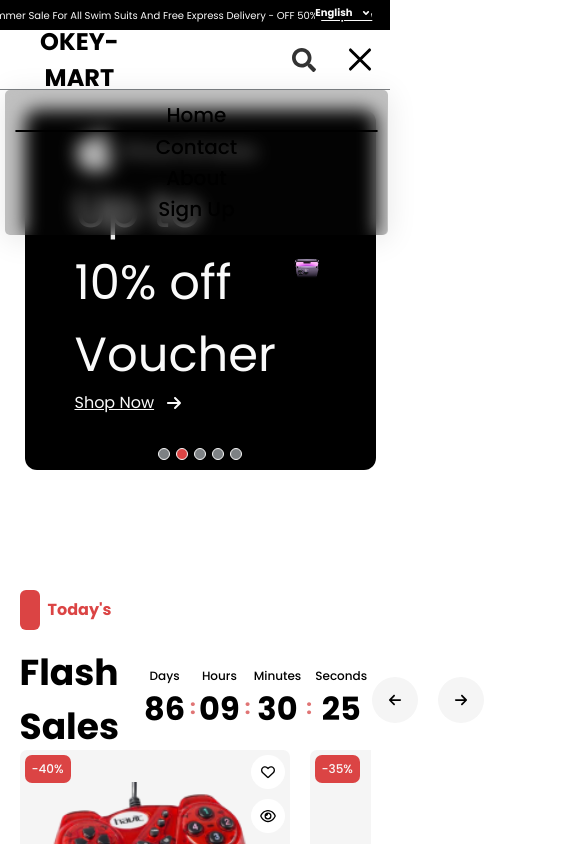
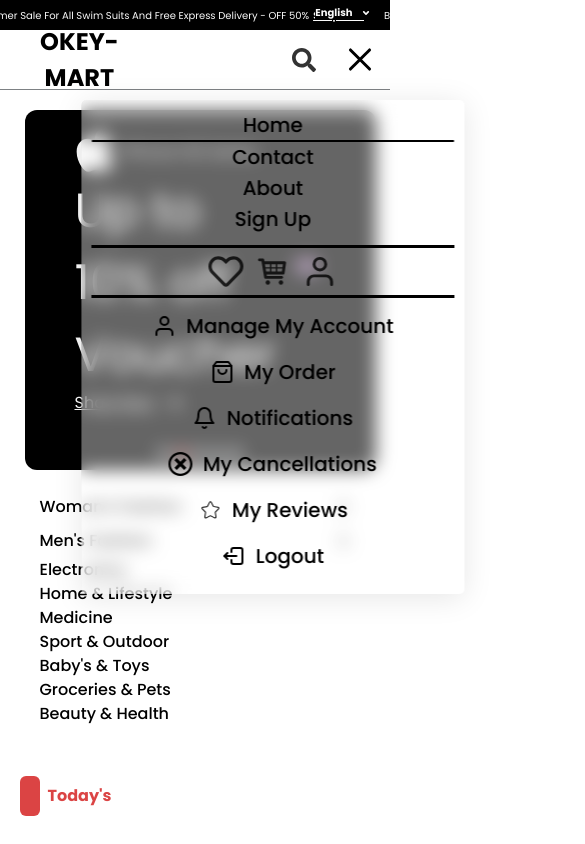
Before and after one commit to emmzyrayz/Okey_mart_V2, a Next.js app: page / in a window 390 px wide. Both pictures are taken after a click on the element 360 px from the left and 59 px from the top of the page. Shown: the top 844 px of the page, 585 px wide, since content can reach past the window. Built offline with nearby package versions, Linux system fonts and the light colour scheme.

Commit message:
fixed homepage

```diff
--- a/src/components/action/page.tsx
+++ b/src/components/action/page.tsx
@@ -6,7 +6,7 @@
 
 export default function Action() {
     return (
-      <div className="action_section flex flex-row w-full items-center justify-center gap-4">
+      <div className="action_section flex flex-row flex-wrap w-full items-center justify-center gap-4">
         <div className="action_1">
           <div className="top">
             <div className="shade-1">
--- a/src/components/hamburger/ham.css
+++ b/src/components/hamburger/ham.css
@@ -62,17 +62,17 @@
 .mobile_menu {
     display: none;
     flex-direction: column;
-    background: rgba(12, 12, 12, 0.26);
+    background: rgba(255, 255, 255, 0.397);
     border-radius: 16px;
     box-shadow: 0 4px 30px rgba(0, 0, 0, 0.1);
     backdrop-filter: blur(8.8px);
     -webkit-backdrop-filter: blur(8.8px);
     transition: all 0.3s ease;
     border-radius: 5px;
-    top: 50px;
+    top: 60px;
     left: -62%;
     padding: 10px;
-    /* transform: translateX(20%); */
+    transform: translateX(20%);
     width: 98vw;
     align-items: center;
     justify-content: center;
@@ -91,6 +91,7 @@
 
 ul>li:hover {
     background: rgba(12, 12, 12, 0.46);
+    color: var(--text);
 }
 
 ul>li>a>hr {
@@ -115,3 +116,76 @@
     border: 1px solid black;
     border-radius: 10px;
 }
+
+/* Mobile shop nav */
+.mobile_shop_nav {
+    width: 100%;
+    margin-top: 10px;
+    border-top: 3px solid var(--black);
+    border-bottom: 3px solid var(--black);
+    align-items: center;
+    justify-content: center;
+    padding: 5px;
+    gap: 10px;
+
+    .liked,
+    .cart,
+    .user {
+        width: 37px;
+        height: 37px;
+
+        .absolute {
+            display: none;
+        }
+
+        .nav-icon {
+            width: 35px;
+            height: 35px;
+        }
+
+        .nav-icon:hover {
+            color: var(--text);
+        }
+    }
+
+    .user {
+        border: none;
+    }
+}
+
+/* Mobile nav menu */
+.mobile_nav_menu {
+    width: 100% !important;
+    padding: 5px;
+    position: relative;
+}
+
+.mobile_nav_menu .profile,
+.mobile_nav_menu .order,
+.mobile_nav_menu .notification,
+.mobile_nav_menu .cancel,
+.mobile_nav_menu .reviews,
+.mobile_nav_menu .logout {
+    display: flex;
+    flex-direction: row;
+    align-items: center;
+    justify-content: center;
+    border-radius: 8px;
+    min-width: 100% !important;
+    gap: 10px;
+    padding: 8px;
+    color: var(--text2);
+    font-size: var(--fs-20);
+    font-weight: 500;
+    position: relative;
+}
+
+.mobile_nav_menu .profile:hover,
+.mobile_nav_menu .order:hover,
+.mobile_nav_menu .notification:hover,
+.mobile_nav_menu .cancel:hover,
+.mobile_nav_menu .reviews:hover,
+.mobile_nav_menu .logout:hover {
+    background: rgba(12, 12, 12, 0.46);
+    color: var(--text);
+}
--- a/src/components/hamburger/page.tsx
+++ b/src/components/hamburger/page.tsx
@@ -3,6 +3,12 @@
 import {usePathname} from "next/navigation";
 import Link from "next/link";
 import './ham.css';
+import { FaRegHeart, FaSearch } from "react-icons/fa";
+import { TiShoppingCart } from "react-icons/ti";
+import { FiBell, FiShoppingBag, FiUser } from "react-icons/fi";
+import { CiStar } from "react-icons/ci";
+import { ImCancelCircle } from "react-icons/im";
+import { TbLogout2 } from "react-icons/tb";
 
 export const HamburgerMenu = () => {
   const pathname = usePathname();
@@ -28,7 +34,11 @@
         <span></span>
       </div>
 
-      <div className={`mobile_menu absolute ${isOpen ? "menu-open" : "menu-closed"}`}>
+      <div
+        className={`mobile_menu absolute ${
+          isOpen ? "menu-open" : "menu-closed"
+        }`}
+      >
         <ul className="flex flex-col w-full justify-evenly">
           {navItems.map((item, index) => (
             <li key={index} className={pathname === item.path ? "active" : ""}>
@@ -38,6 +48,60 @@
               </Link>
             </li>
           ))}
+
+          <div className="mobile_menu-icons">
+            <div className="mobile_shop_nav flex flex-row gap-2 items-center justify-evenly w-2/5">
+              <Link href="/wishlist">
+                <div className="liked relative">
+                  <FaRegHeart className="nav-icon" />
+                  <span className="absolute">2</span>
+                </div>
+              </Link>
+              <Link href="/cart">
+                <div className="cart relative">
+                  <TiShoppingCart className="nav-icon" />
+                  <span className="absolute">5</span>
+                </div>
+              </Link>
+              <Link href="/profile">
+                <div className="user relative">
+                  <FiUser className="nav-icon" />
+                  <span className="absolute"></span>
+                </div>
+              </Link>
+            </div>
+          </div>
+
+          <div className="mobile_nav_menu w-full flex flex-col items-center justify-center">
+            <Link href="/profile">
+              <div className="profile">
+                <FiUser className="wh" />
+                <span>Manage My Account</span>
+              </div>
+            </Link>
+            <Link href="/cart">
+              <div className="order">
+                <FiShoppingBag className="wh" />
+                <span>My Order</span>
+              </div>
+            </Link>
+            <div className="notification">
+              <FiBell className="wh" />
+              <span>Notifications</span>
+            </div>
+            <div className="cancel">
+              <ImCancelCircle className="wh" />
+              <span>My Cancellations</span>
+            </div>
+            <div className="reviews">
+              <CiStar className="wh" />
+              <span>My Reviews</span>
+            </div>
+            <div className="logout">
+              <TbLogout2 className="wh" />
+              <span>Logout</span>
+            </div>
+          </div>
         </ul>
       </div>
     </div>
--- a/src/components/m-banner/m-banner.css
+++ b/src/components/m-banner/m-banner.css
@@ -35,13 +35,23 @@
     width: 80%;
 }
 
-@media (max-width: 808px){
-    .sortcat,
-    .line{
+@media (max-width: 808px) {
+    .m-banner_section{
+        flex-direction: column-reverse;
+        align-items: center;
+        justify-content: center;
+        margin-bottom: 50px;
+    }
+
+    .sortcat{
+        width: 100%;
+    }
+
+    .line {
         display: none;
     }
 
-    .banner{
+    .banner {
         min-width: 100%;
         margin-right: 20px;
     }
--- a/src/components/navbar/navbar.css
+++ b/src/components/navbar/navbar.css
@@ -100,6 +100,7 @@
     align-items: center;
     width: 26px;
     position: relative;
+    cursor: pointer;
 }
 
 .liked .absolute,
@@ -133,8 +134,8 @@
 }
 
 .user:hover {
-    border: 2px solid var(--secondary2);
-    background: var(--secondary2) 5%;
+    border: 2px solid var(--text);
+    /* background: var(--secondary2) 5%; */
     color: var(--text) !important;
 }
 
```
